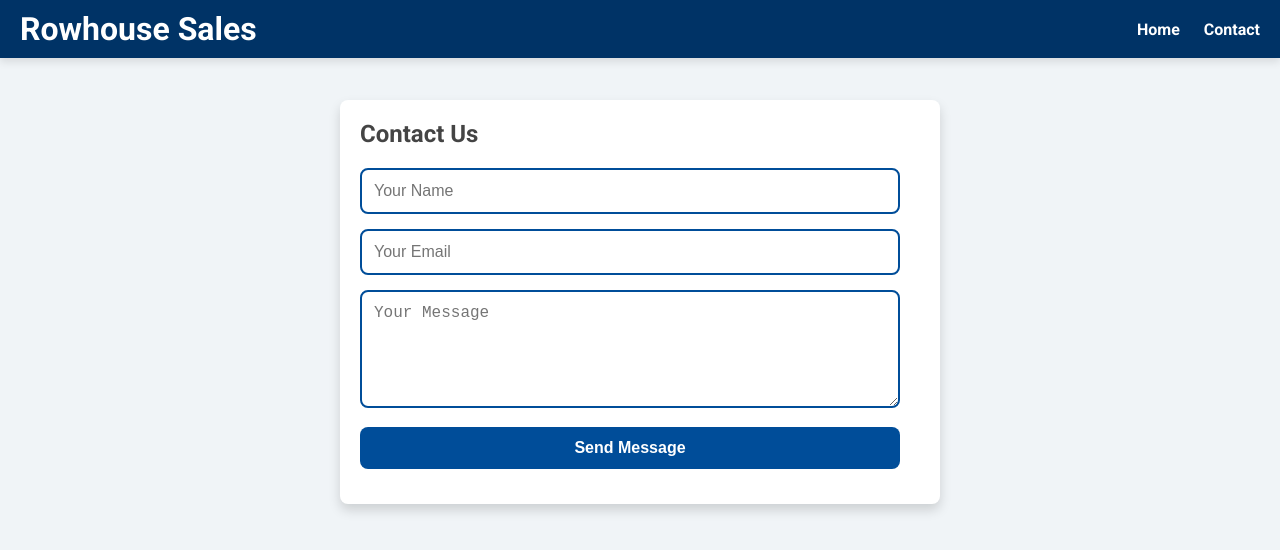
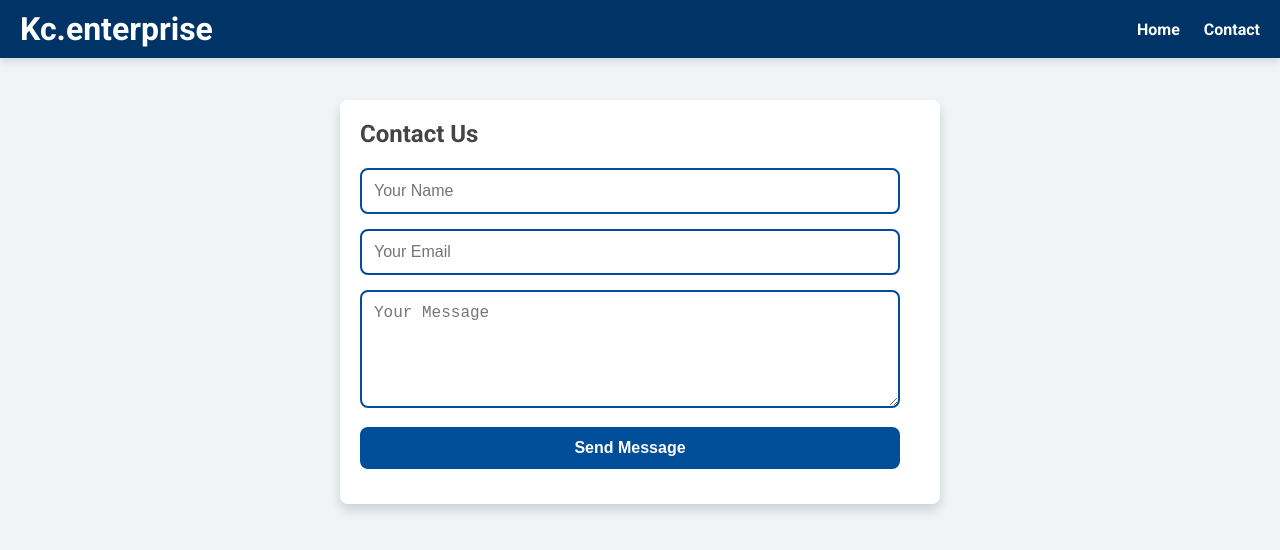
Before and after one commit to HitenKatariya/kc_enterprise.com, a plain HTML site: page contact.html in a window 1280 px wide. Drawn offline with nearby package versions, Linux system fonts and the light colour scheme.

Commit message:
Update contact.html

```diff
--- a/contact.html
+++ b/contact.html
@@ -4,7 +4,7 @@
 <head>
     <meta charset="UTF-8">
     <meta name="viewport" content="width=device-width, initial-scale=1.0">
-    <title>Contact Us - Rowhouse Sales</title>
+    <title>Contact Us - Kc.enterprise</title>
     <link href="https://fonts.googleapis.com/css2?family=Roboto:wght@400;500;700&display=swap" rel="stylesheet">
     <style>
         * {
@@ -89,7 +89,7 @@
 
 <body>
     <header>
-        <h1>Rowhouse Sales</h1>
+        <h1>Kc.enterprise</h1>
         <nav>
             <a href="index.html">Home</a>
             <a href="contact.html">Contact</a>
```
